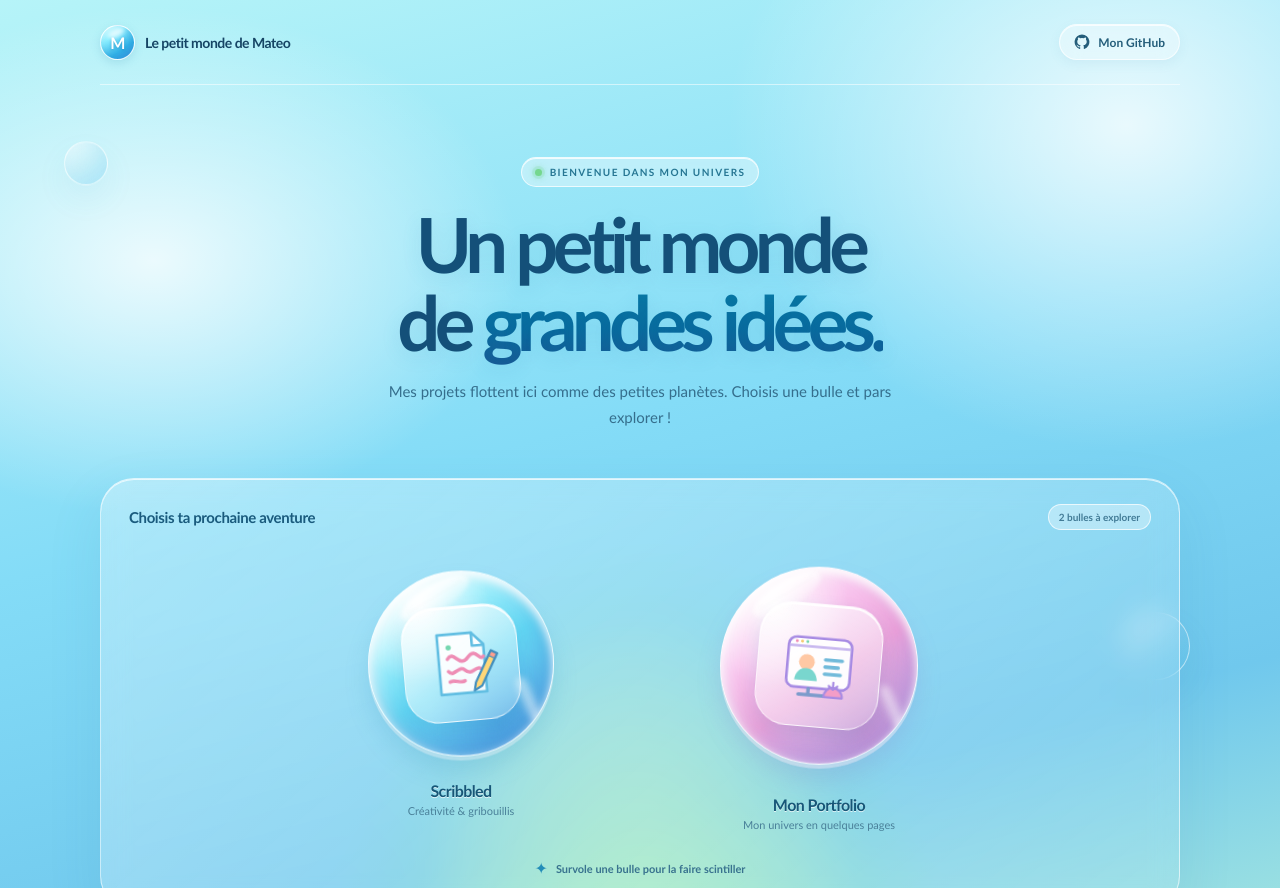
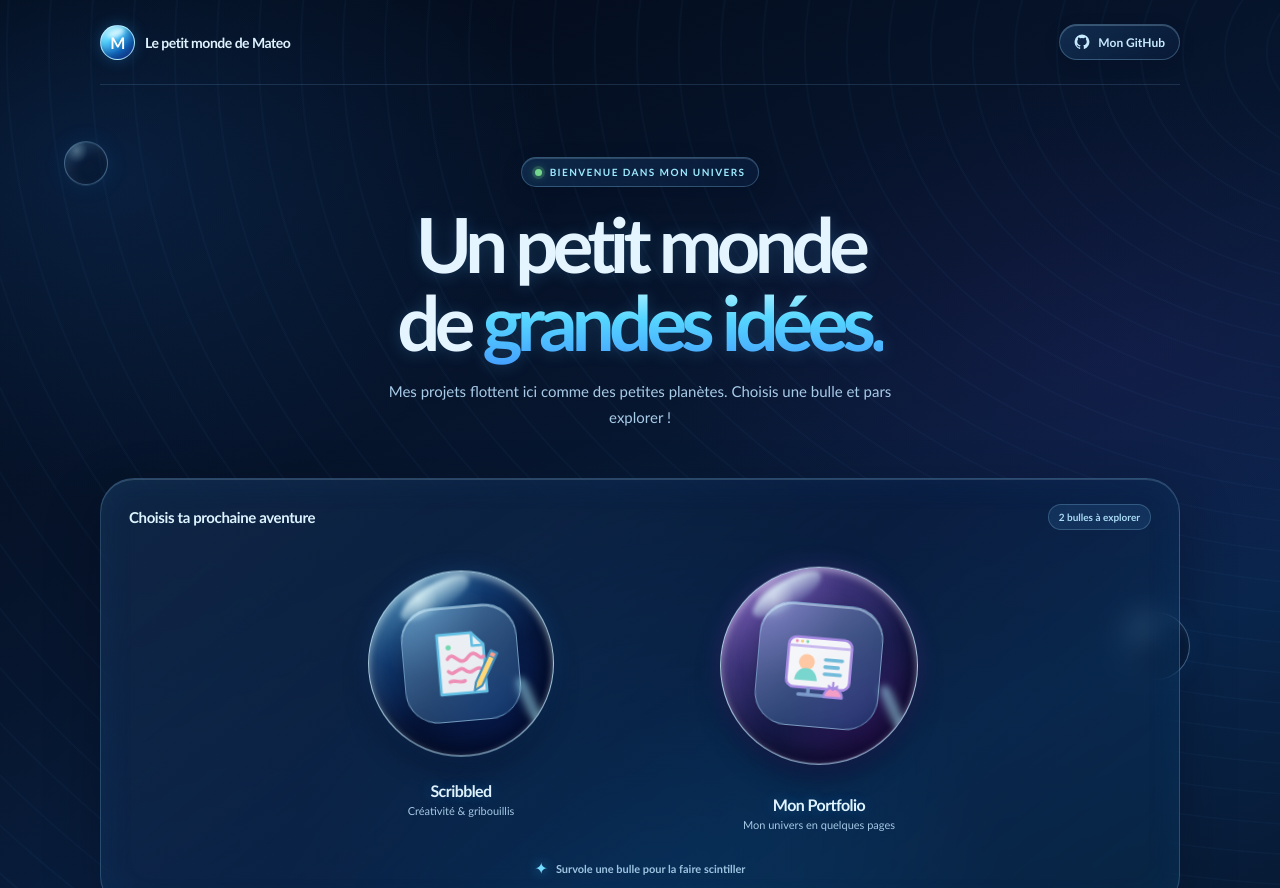
Before and after one commit to Mateo-Llr/Mateo-Llr.github.io, a plain HTML site: page index.html in a window 1280 px wide. Shown: the top 888 px of the page. Drawn offline with Linux system fonts and the light colour scheme.

Commit message:
Shift homepage to dark Frutiger Aero

```diff
--- a/index.html
+++ b/index.html
@@ -3,19 +3,19 @@
 <head>
   <meta charset="utf-8">
   <meta name="viewport" content="width=device-width, initial-scale=1">
-  <meta name="theme-color" content="#8de0f5">
+  <meta name="theme-color" content="#061329">
   <meta name="description" content="Entrez dans le petit monde des projets de Mateo : des créations à découvrir, une bulle après l'autre.">
   <title>Le petit monde de Mateo</title>
   <style>
     :root {
-      color-scheme: light;
+      color-scheme: dark;
       font-family: "Trebuchet MS", "Segoe UI", ui-sans-serif, system-ui, sans-serif;
       font-synthesis: none;
       text-rendering: optimizeLegibility;
-      --ink: #164565;
-      --muted: #477895;
-      --aqua: #baf5f3;
-      --glass-border: rgba(255, 255, 255, .76);
+      --ink: #e4f5ff;
+      --muted: #9fc6e6;
+      --aqua: #83eaff;
+      --glass-border: rgba(155, 220, 255, .35);
     }
 
     * { box-sizing: border-box; }
@@ -30,20 +30,20 @@
       overflow-x: hidden;
       color: var(--ink);
       background:
-        radial-gradient(ellipse at 50% 104%, rgba(116, 226, 173, .77), transparent 36%),
-        radial-gradient(ellipse at 50% 90%, rgba(247, 255, 213, .77), transparent 25%),
-        radial-gradient(ellipse at 12% 25%, rgba(255, 255, 255, .8), transparent 23%),
-        radial-gradient(ellipse at 88% 12%, rgba(255, 255, 255, .8), transparent 25%),
-        linear-gradient(165deg, #b6f4f8 0%, #84dcf7 42%, #70c8ed 72%, #b3eedb 100%);
+        radial-gradient(ellipse at 50% 115%, rgba(0, 169, 255, .22), transparent 44%),
+        radial-gradient(ellipse at 8% 16%, rgba(31, 105, 194, .2), transparent 27%),
+        radial-gradient(ellipse at 87% 34%, rgba(73, 38, 147, .15), transparent 29%),
+        repeating-radial-gradient(ellipse at 108% 5%, transparent 0 30px, rgba(85, 179, 255, .035) 31px 32px, transparent 33px 42px),
+        linear-gradient(155deg, #020916 0%, #07162f 43%, #09254b 72%, #06152a 100%);
     }
 
     body::before, body::after {
       position: fixed;
       z-index: -1;
-      border: 1px solid rgba(255, 255, 255, .56);
+      border: 1px solid rgba(169, 221, 255, .38);
       border-radius: 50%;
-      background: linear-gradient(145deg, rgba(255,255,255,.55), rgba(255,255,255,.08) 48%, rgba(89,213,245,.2));
-      box-shadow: inset -10px -14px 25px rgba(71, 175, 225, .15), 0 14px 32px rgba(54, 151, 190, .08);
+      background: radial-gradient(ellipse at 28% 20%, rgba(211, 249, 255, .3), transparent 26%), linear-gradient(145deg, rgba(46,121,190,.24), rgba(18,42,79,.2) 48%, rgba(58,190,255,.08));
+      box-shadow: inset 5px 6px 14px rgba(186,239,255,.1), inset -10px -14px 25px rgba(0, 4, 20, .38), 0 0 24px rgba(39,152,255,.1);
       content: "";
       pointer-events: none;
       animation: drift 9s ease-in-out infinite;
@@ -64,14 +64,14 @@
       align-items: center;
       justify-content: space-between;
       padding: 24px 0;
-      border-bottom: 1px solid rgba(255, 255, 255, .53);
+      border-bottom: 1px solid rgba(136, 198, 255, .16);
     }
 
     .brand {
       display: inline-flex;
       align-items: center;
       gap: 10px;
-      color: #164565;
+      color: #def3ff;
       font-size: 14px;
       font-weight: 800;
       letter-spacing: -.035em;
@@ -85,10 +85,10 @@
       height: 35px;
       place-items: center;
       overflow: hidden;
-      border: 1px solid rgba(255,255,255,.88);
+      border: 1px solid rgba(200,245,255,.72);
       border-radius: 50%;
-      background: linear-gradient(145deg, #efffff 0%, #8aeeff 33%, #36b9ed 68%, #4098e8 100%);
-      box-shadow: inset -4px -5px 8px rgba(21, 111, 185, .25), 0 3px 10px rgba(48, 136, 177, .18);
+      background: linear-gradient(145deg, #d9fcff 0%, #57d5ff 33%, #1475d1 68%, #263a9d 100%);
+      box-shadow: inset -4px -5px 8px rgba(4, 27, 83, .48), 0 0 15px rgba(45, 166, 255, .28);
       color: white;
       font-size: 16px;
       text-shadow: 0 1px 3px rgba(27, 103, 156, .38);
@@ -112,11 +112,11 @@
       align-items: center;
       gap: 8px;
       padding: 9px 14px;
-      border: 1px solid rgba(255,255,255,.66);
+      border: 1px solid rgba(154,218,255,.27);
       border-radius: 999px;
-      background: rgba(255,255,255,.32);
-      box-shadow: inset 0 1px 0 rgba(255,255,255,.75), 0 4px 12px rgba(59,145,179,.08);
-      color: #245d7a;
+      background: linear-gradient(145deg, rgba(41,94,151,.35), rgba(11,32,65,.48));
+      box-shadow: inset 0 1px 0 rgba(217,246,255,.22), 0 4px 16px rgba(0,8,30,.2);
+      color: #c7eaff;
       font-size: 12px;
       font-weight: 700;
       text-decoration: none;
@@ -126,8 +126,8 @@
 
     .github-link:hover, .github-link:focus-visible {
       transform: translateY(-2px);
-      background: rgba(255,255,255,.65);
-      box-shadow: 0 7px 18px rgba(59,145,179,.17);
+      background: linear-gradient(145deg, rgba(44,138,198,.48), rgba(19,57,105,.64));
+      box-shadow: 0 0 22px rgba(36,178,255,.24);
       outline: none;
     }
 
@@ -141,11 +141,11 @@
       gap: 8px;
       margin: 0 0 18px;
       padding: 8px 13px;
-      border: 1px solid rgba(255,255,255,.72);
+      border: 1px solid rgba(147,222,255,.27);
       border-radius: 999px;
-      background: rgba(255,255,255,.36);
-      box-shadow: inset 0 1px 0 rgba(255,255,255,.78);
-      color: #267693;
+      background: linear-gradient(145deg, rgba(34,89,147,.32), rgba(12,34,73,.44));
+      box-shadow: inset 0 1px 0 rgba(213,244,255,.17), 0 6px 22px rgba(0,9,35,.16);
+      color: #9ceaff;
       font-size: 10px;
       font-weight: 800;
       letter-spacing: .14em;
@@ -164,17 +164,17 @@
 
     h1 {
       margin: 0;
-      color: #145079;
+      color: #e5f5ff;
       font-size: clamp(42px, 7vw, 76px);
       font-weight: 800;
       letter-spacing: -.075em;
       line-height: 1.02;
-      text-shadow: 0 5px 20px rgba(35,132,170,.12);
+      text-shadow: 0 2px 16px rgba(80,187,255,.22);
     }
 
     h1 span {
-      color: #2589bb;
-      background: linear-gradient(180deg, #087ba5 6%, #086a9e 58%, #175994 100%);
+      color: #69ddff;
+      background: linear-gradient(180deg, #c0f8ff 6%, #57d9ff 48%, #459cff 100%);
       background-clip: text;
       -webkit-text-fill-color: transparent;
     }
@@ -182,7 +182,7 @@
     .intro {
       max-width: 510px;
       margin: 19px auto 0;
-      color: #356e8c;
+      color: #a8cbe8;
       font-size: 15px;
       line-height: 1.7;
     }
@@ -190,10 +190,10 @@
     .world {
       margin-top: 48px;
       padding: 25px 28px 31px;
-      border: 1px solid rgba(255,255,255,.57);
+      border: 1px solid rgba(148,213,255,.23);
       border-radius: 34px;
-      background: linear-gradient(140deg, rgba(255,255,255,.31), rgba(232,255,255,.13));
-      box-shadow: inset 0 1px 0 rgba(255,255,255,.72), 0 20px 55px rgba(45,131,165,.11);
+      background: linear-gradient(140deg, rgba(54,113,178,.2), rgba(9,30,65,.48) 52%, rgba(12,72,111,.21));
+      box-shadow: inset 0 1px 0 rgba(214,243,255,.17), inset 0 0 38px rgba(43,147,220,.07), 0 20px 55px rgba(0,4,18,.3);
       backdrop-filter: blur(14px);
     }
 
@@ -208,7 +208,7 @@
 
     h2 {
       margin: 0;
-      color: #1a5b7d;
+      color: #dcf4ff;
       font-size: 15px;
       font-weight: 800;
       letter-spacing: -.025em;
@@ -216,10 +216,10 @@
 
     .project-count {
       padding: 6px 10px;
-      border: 1px solid rgba(255,255,255,.7);
+      border: 1px solid rgba(160,224,255,.23);
       border-radius: 999px;
-      background: rgba(255,255,255,.34);
-      color: #427b96;
+      background: rgba(53,116,173,.2);
+      color: #aadcf5;
       font-size: 10px;
       font-weight: 700;
     }
@@ -262,18 +262,18 @@
       height: 186px;
       place-items: center;
       overflow: hidden;
-      border: 1px solid rgba(255,255,255,.9);
+      border: 1px solid rgba(205,243,255,.8);
       border-radius: 50%;
       background:
-        radial-gradient(ellipse at 27% 18%, rgba(255,255,255,.96) 0%, rgba(255,255,255,.5) 15%, transparent 37%),
-        radial-gradient(ellipse at 70% 82%, rgba(39,132,213,.28), transparent 37%),
-        linear-gradient(145deg, #e3ffff 0%, #a3f0fc 29%, #64d9f5 53%, #65a9ea 100%);
+        radial-gradient(ellipse at 27% 15%, rgba(227,252,255,.56) 0%, rgba(135,221,255,.2) 10%, transparent 35%),
+        radial-gradient(ellipse at 76% 84%, rgba(15,67,167,.47), transparent 43%),
+        linear-gradient(145deg, #356e9c 0%, #123d74 28%, #071d48 57%, #050e2a 100%);
       box-shadow:
-        inset 0 4px 8px rgba(255,255,255,.88),
-        inset -13px -17px 24px rgba(47,117,197,.28),
-        inset 7px 6px 16px rgba(255,255,255,.52),
-        0 15px 25px rgba(46,137,182,.18),
-        0 4px 0 rgba(255,255,255,.48);
+        inset 0 3px 7px rgba(224,250,255,.52),
+        inset -13px -17px 26px rgba(0,3,24,.7),
+        inset 7px 6px 16px rgba(186,235,255,.15),
+        0 15px 25px rgba(0,6,26,.35),
+        0 0 22px rgba(53,153,255,.17);
       transition: transform .32s cubic-bezier(.2,.8,.2,1), box-shadow .32s ease, filter .32s ease;
     }
 
@@ -285,7 +285,7 @@
       width: 78px;
       height: 27px;
       border-radius: 50%;
-      background: linear-gradient(180deg, rgba(255,255,255,.95), rgba(255,255,255,.2));
+      background: linear-gradient(180deg, rgba(229,252,255,.82), rgba(124,217,255,.08));
       content: "";
       filter: blur(2px);
       transform: rotate(-31deg);
@@ -300,7 +300,7 @@
       width: 19px;
       height: 48px;
       border-radius: 50%;
-      background: linear-gradient(90deg, transparent, rgba(255,255,255,.58), transparent);
+      background: linear-gradient(90deg, transparent, rgba(172,239,255,.6), transparent);
       content: "";
       filter: blur(3px);
       transform: rotate(-24deg);
@@ -315,10 +315,10 @@
       width: 116px;
       height: 116px;
       place-items: center;
-      border: 1px solid rgba(255,255,255,.67);
+      border: 1px solid rgba(177,227,255,.47);
       border-radius: 33px;
-      background: linear-gradient(145deg, rgba(255,255,255,.76), rgba(242,255,255,.24));
-      box-shadow: inset 0 2px 0 rgba(255,255,255,.92), 0 8px 18px rgba(40,120,173,.15);
+      background: linear-gradient(145deg, rgba(184,229,255,.35), rgba(24,68,119,.52));
+      box-shadow: inset 0 2px 0 rgba(218,246,255,.46), 0 8px 22px rgba(0,4,23,.34);
       transform: rotate(-5deg);
       transition: transform .32s cubic-bezier(.2,.8,.2,1);
       backdrop-filter: blur(3px);
@@ -330,15 +330,15 @@
       width: 198px;
       height: 198px;
       background:
-        radial-gradient(ellipse at 27% 18%, rgba(255,255,255,.96) 0%, rgba(255,255,255,.51) 15%, transparent 37%),
-        radial-gradient(ellipse at 74% 81%, rgba(226,105,177,.3), transparent 39%),
-        linear-gradient(145deg, #fff2fc 0%, #f9c6ef 32%, #eea4db 56%, #99baf3 100%);
+        radial-gradient(ellipse at 27% 15%, rgba(245,227,255,.55) 0%, rgba(178,139,255,.2) 10%, transparent 35%),
+        radial-gradient(ellipse at 76% 84%, rgba(105,42,164,.5), transparent 43%),
+        linear-gradient(145deg, #654b9c 0%, #3d347b 30%, #1e2258 58%, #101639 100%);
       box-shadow:
-        inset 0 4px 8px rgba(255,255,255,.9),
-        inset -13px -17px 24px rgba(158,93,196,.23),
-        inset 7px 6px 16px rgba(255,255,255,.58),
-        0 15px 25px rgba(132,111,194,.18),
-        0 4px 0 rgba(255,255,255,.5);
+        inset 0 3px 7px rgba(240,227,255,.5),
+        inset -13px -17px 26px rgba(4,3,28,.7),
+        inset 7px 6px 16px rgba(216,185,255,.15),
+        0 15px 25px rgba(4,3,27,.4),
+        0 0 24px rgba(177,93,255,.2);
     }
 
     .project-card:nth-child(2) .bubble-art {
@@ -353,9 +353,9 @@
       box-shadow:
         inset 0 4px 9px rgba(255,255,255,.95),
         inset -15px -18px 26px rgba(47,117,197,.28),
-        0 0 0 7px rgba(255,255,255,.28),
-        0 19px 38px rgba(36,119,171,.27),
-        0 0 37px rgba(255,255,255,.68);
+        0 0 0 7px rgba(131,220,255,.12),
+        0 19px 38px rgba(0,7,28,.52),
+        0 0 37px rgba(59,184,255,.52);
     }
 
     .project-card:hover .bubble::after, .project-card:focus-visible .bubble::after {
@@ -369,26 +369,26 @@
 
     .project-card:active .bubble { transform: scale(.94); }
 
-    .project-card:focus-visible { outline: 3px solid #fff; outline-offset: 7px; border-radius: 24px; }
+    .project-card:focus-visible { outline: 3px solid #8eeaff; outline-offset: 7px; border-radius: 24px; }
 
     .project-name {
       margin-top: 7px;
-      color: #175778;
+      color: #e0f4ff;
       font-size: 16px;
       font-weight: 800;
       letter-spacing: -.035em;
-      text-shadow: 0 1px 0 rgba(255,255,255,.7);
+      text-shadow: 0 0 13px rgba(61,181,255,.28);
       transition: color .2s ease, transform .2s ease;
     }
 
     .project-card:hover .project-name, .project-card:focus-visible .project-name {
       transform: translateY(-2px);
-      color: #087fae;
+      color: #8deaff;
     }
 
     .project-type {
       margin-top: 4px;
-      color: #4a8099;
+      color: #a5c9e5;
       font-size: 11px;
     }
 
@@ -397,12 +397,12 @@
       align-items: center;
       gap: 8px;
       margin: 25px 0 0;
-      color: #39738f;
+      color: #9dc4e1;
       font-size: 11px;
       font-weight: 600;
     }
 
-    .hint span { color: #238db8; font-size: 16px; }
+    .hint span { color: #74ddff; font-size: 16px; text-shadow: 0 0 12px rgba(60,189,255,.64); }
 
     footer {
       display: flex;
@@ -410,19 +410,19 @@
       justify-content: space-between;
       gap: 15px;
       padding: 20px 0 25px;
-      border-top: 1px solid rgba(255,255,255,.52);
-      color: #39738f;
+      border-top: 1px solid rgba(136,198,255,.16);
+      color: #8eafce;
       font-size: 11px;
     }
 
     footer a {
-      color: #286687;
+      color: #b9eaff;
       font-weight: 700;
       text-decoration: none;
       transition: color .2s ease;
     }
 
-    footer a:hover, footer a:focus-visible { color: #087fae; }
+    footer a:hover, footer a:focus-visible { color: #79e7ff; }
 
     @keyframes drift {
       0%, 100% { transform: translateY(0); }
```
